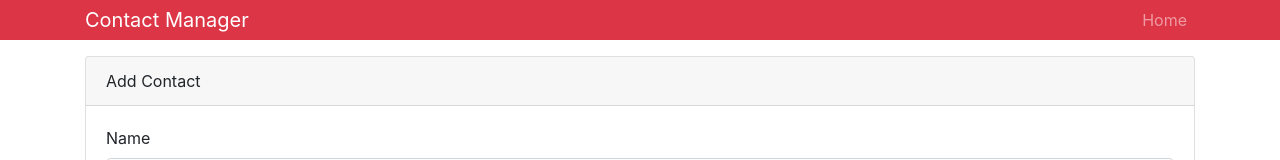
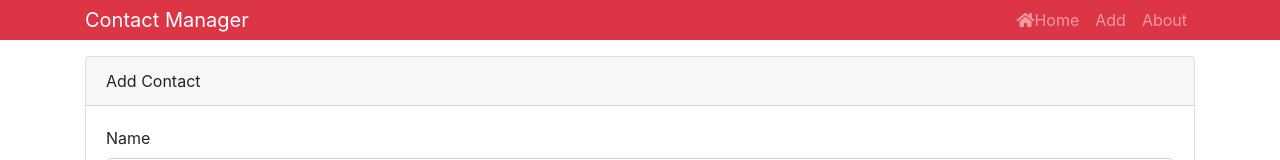
Before and after one commit to JameyMcAuliffe/contact-manager-react-context, a React (Create React App) app: page /contact/add in a window 1280 px wide. Shown: the top 160 px of the page. Built offline with nearby package versions, Linux system fonts and the light colour scheme.

Commit message:
added Link and 404 page

```diff
--- a/src/App.js
+++ b/src/App.js
@@ -4,6 +4,7 @@
 import AddContact from './components/contacts/AddContact';
 import Header from './components/layout/Header';
 import About from './components/pages/About';
+import NotFound from './components/pages/NotFound';
 
 import {Provider} from './context';
 
@@ -22,6 +23,7 @@
                 <Route exact path="/" component={Contacts} />
                 <Route exact path="/about" component={About} />
                 <Route exact path="/contact/add" component={AddContact} />
+                <Route component={NotFound} />
               </Switch>
             </div>
           </div>
--- a/src/components/contacts/AddContact.js
+++ b/src/components/contacts/AddContact.js
@@ -46,6 +46,8 @@
  			email: '',
  			phone: ''
  		});
+
+ 		this.props.history.push('/');
 	}
 
 	render() {
--- a/src/components/layout/Header.js
+++ b/src/components/layout/Header.js
@@ -1,5 +1,6 @@
 import React from 'react';
 import PropTypes from 'prop-types';
+import {Link} from 'react-router-dom';
 
 //functional components need props passed in
 const Header = (props) => {
@@ -10,7 +11,13 @@
 				<div>
 					<ul className="navbar-nav mr-auto">
 						<li className="nav-item">
-							<a href="/" className="nav-link">Home</a>
+							<Link to="/" className="nav-link"><i className="fas fa-home"></i>Home</Link>
+						</li>
+						<li className="nav-item">
+							<Link to="/contact/add" className="nav-link">Add</Link>
+						</li>
+						<li className="nav-item">
+							<Link to="/about" className="nav-link">About</Link>
 						</li>
 					</ul>
 				</div>
--- /dev/null
+++ b/src/components/pages/NotFound.js
@@ -0,0 +1,10 @@
+import React from 'react';
+
+export default () => {
+	return (
+		<div>
+			<h1 className="display-4"><span className="text-danger">404</span> Page Not Found</h1>
+			<p className="lead">Sorry, that page does not exist</p>
+		</div>
+	)
+}
```
